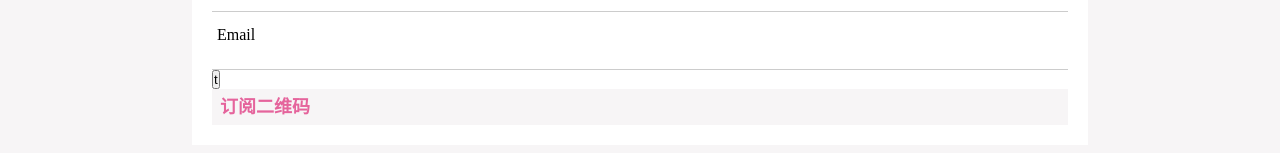
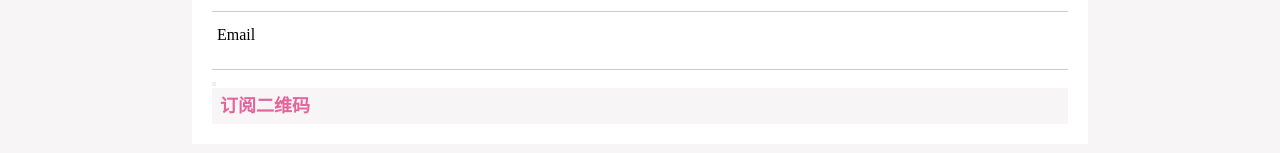
Before and after one commit to chengzhx76/web-pusher, a Vue app: page /channel/setting in a window 1280 px wide. Shown: the part 227-380 px from the top of the page. Built offline with nearby package versions, Linux system fonts and the light colour scheme.

Commit message:
基础框架

```diff
--- a/src/views/channel/setting.vue
+++ b/src/views/channel/setting.vue
@@ -13,7 +13,7 @@
         </div>
       </form>
       <div class="button-group">
-        <button class="submit">t</button>
+        <button class="submit"></button>
       </div>
     </div>
     <div class="qrcode">
```
